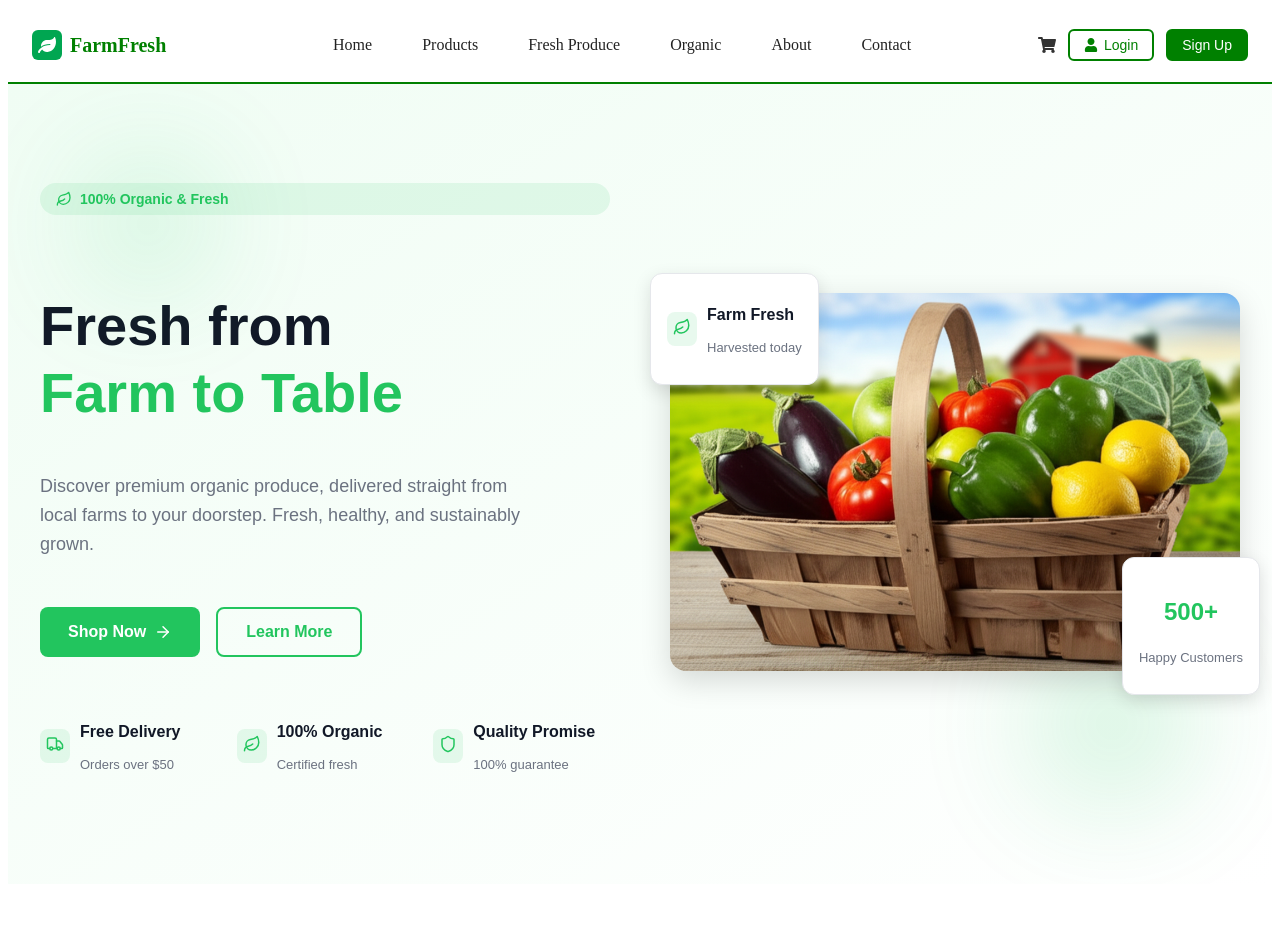
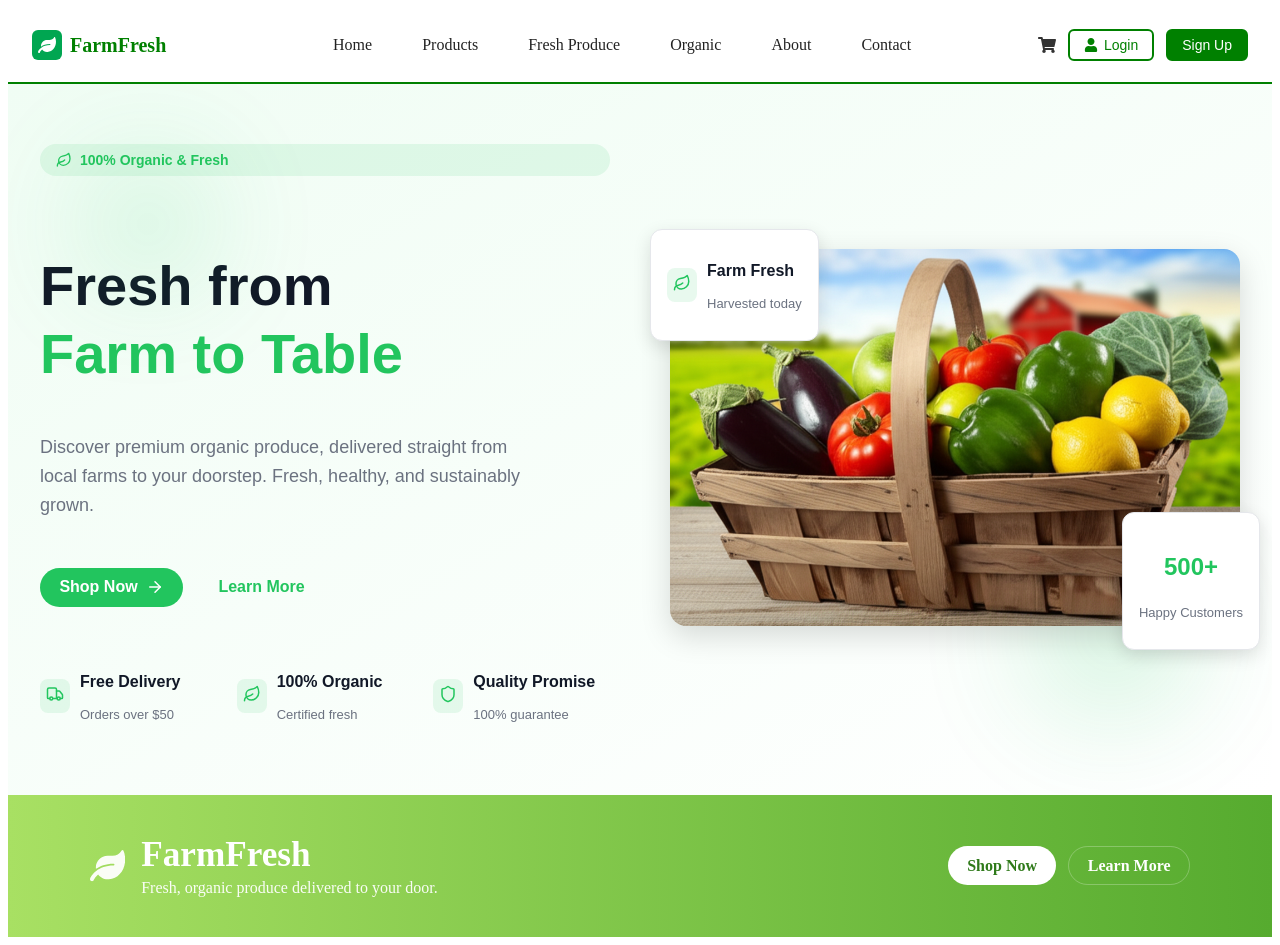
Before and after one commit to Reogieakero/farmers-ecommerce, a React (Vite) app: page / in a window 1280 px wide. Before the commit the page ends 892 px from the top, so only its background shows below. Built offline with nearby package versions, Linux system fonts and the light colour scheme.

Commit message:
Update website code

```diff
--- a/src/App.jsx
+++ b/src/App.jsx
@@ -1,12 +1,14 @@
 import React from 'react'
 import Navbar from './components/navbar'
 import { HeroSection } from './components/heroSection'
+import Banner from './components/banner'
 
 const App = () => {
   return (
     <>
       <Navbar />
       <HeroSection />
+      <Banner />
     </>
   )
 }
--- /dev/null
+++ b/src/components/banner.css
@@ -0,0 +1,86 @@
+.farm-banner {
+  background: linear-gradient(90deg, #a8e063 0%, #56ab2f 100%);
+  color: #fff;
+  padding: 2.5rem 1rem;
+}
+
+.farm-banner-inner {
+  max-width: 1100px;
+  margin: 0 auto;
+  display: flex;
+  flex-direction: column;
+  gap: 1.25rem;
+  align-items: center;
+  text-align: center;
+}
+
+/* Brand */
+.farm-brand {
+  display: flex;
+  align-items: center;
+  gap: 0.75rem;
+}
+
+.farm-leaf {
+  font-size: 2.2rem;
+  opacity: 0.95;
+}
+
+.farm-title h1 {
+  margin: 0;
+  font-size: 1.8rem;
+  font-weight: 700;
+}
+
+.farm-sub {
+  margin: 0.25rem 0 0;
+  font-size: 1rem;
+  opacity: 0.95;
+}
+
+/* CTA buttons */
+.farm-cta {
+  display: flex;
+  gap: 0.75rem;
+  flex-wrap: wrap;
+  justify-content: center;
+}
+
+.btn {
+  padding: 0.6rem 1.15rem;
+  border-radius: 999px;
+  text-decoration: none;
+  font-weight: 600;
+  border: 1px solid transparent;
+}
+
+/* primary */
+.btn.primary {
+  background: #fff;
+  color: #2f7a1a;
+}
+
+/* outline */
+.btn.outline {
+  background: transparent;
+  color: #fff;
+  border-color: rgba(255,255,255,0.25);
+}
+
+/* Responsive layout for larger screens */
+@media (min-width: 768px) {
+  .farm-banner-inner {
+    flex-direction: row;
+    justify-content: space-between;
+    align-items: center;
+    text-align: left;
+  }
+
+  .farm-brand {
+    gap: 1rem;
+  }
+
+  .farm-title h1 {
+    font-size: 2.2rem;
+  }
+}
--- /dev/null
+++ b/src/components/banner.jsx
@@ -0,0 +1,24 @@
+import React from "react";
+import { FaLeaf } from "react-icons/fa";
+import "./banner.css";
+
+export default function Banner() {
+  return (
+    <section className="farm-banner">
+      <div className="farm-banner-inner">
+        <div className="farm-brand">
+          <FaLeaf className="farm-leaf" />
+          <div className="farm-title">
+            <h1>FarmFresh</h1>
+            <p className="farm-sub">Fresh, organic produce delivered to your door.</p>
+          </div>
+        </div>
+
+        <div className="farm-cta">
+          <a className="btn primary" href="#products">Shop Now</a>
+          <a className="btn outline" href="#about">Learn More</a>
+        </div>
+      </div>
+    </section>
+  );
+}
--- a/src/components/heroSection.css
+++ b/src/components/heroSection.css
@@ -1,6 +1,6 @@
 .hero-section {
   position: relative;
-  min-height: 100vh;
+  min-height: 80vh;
   display: flex;
   align-items: center;
   background: linear-gradient(to bottom right, #f0fdf4, #ffffff);
```
